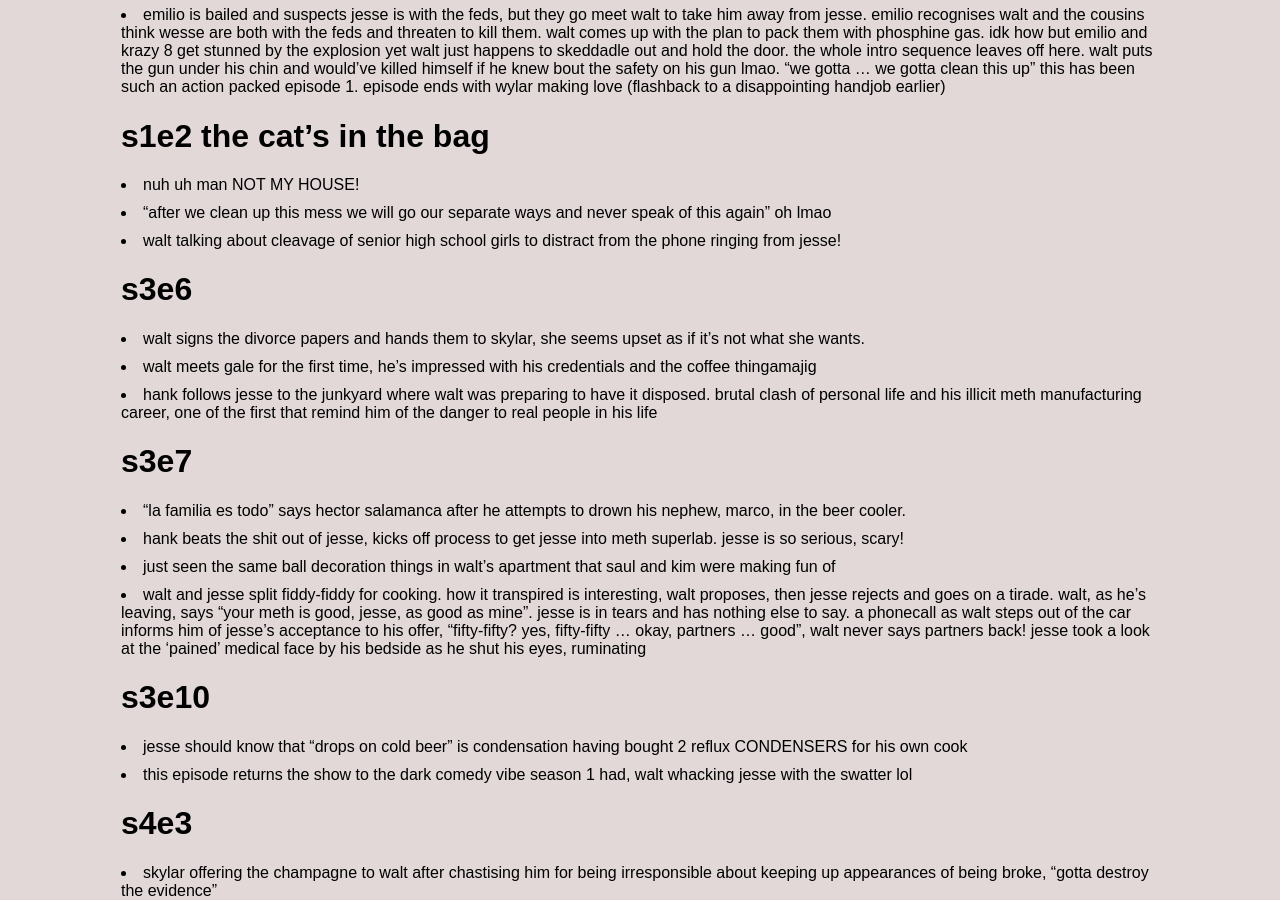
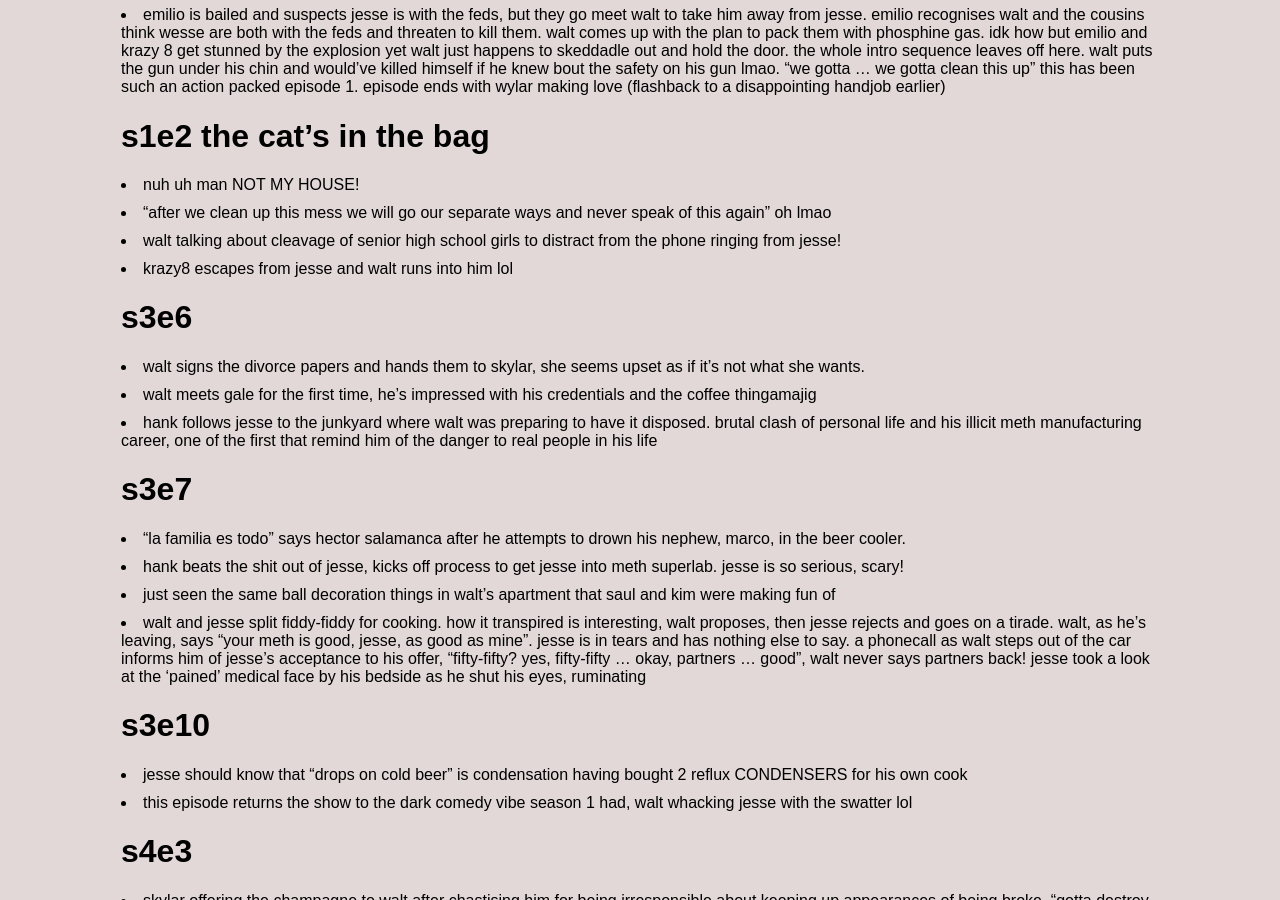
Before and after one commit to jsbaasi/jsbaasi.github.io, a Jekyll site: the page built from _posts/2026-06-08-breaking-bad-episodes.md, in a window 1280 px wide and 900 px high, scrolled down 487 px. Built offline with Jekyll 4.4.1, drawn with Linux system fonts in a browser that asks for light colours.

Commit message:
vault backup: 2026-06-12 13:58:45

```diff
--- a/_posts/2026-06-08-breaking-bad-episodes.md
+++ b/_posts/2026-06-08-breaking-bad-episodes.md
@@ -13,6 +13,7 @@ permalink: /breaking-bad/
 - nuh uh man NOT MY HOUSE!
 - "after we clean up this mess we will go our separate ways and never speak of this again" oh lmao
 - walt talking about cleavage of senior high school girls to distract from the phone ringing from jesse!
+- krazy8 escapes from jesse and walt runs into him lol
 # s3e6
 - walt signs the divorce papers and hands them to skylar, she seems upset as if it's not what she wants.
 - walt meets gale for the first time, he's impressed with his credentials and the coffee thingamajig
```
